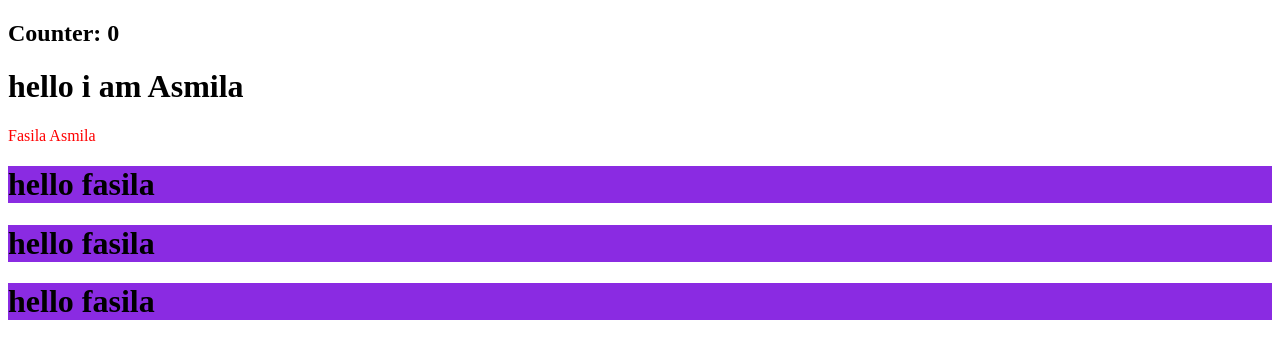
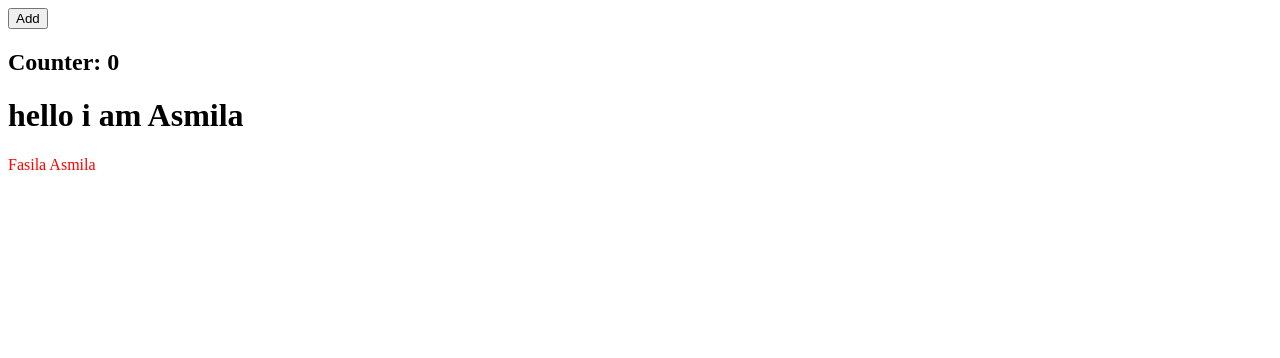
Before and after one commit to FasilaAsmila/FasilaRepo, a React (Create React App) app in the folder sample/: page / in a window 1280 px wide. Shown: the top 358 px of the page. Built offline with nearby package versions, Linux system fonts and the light colour scheme.

Commit message:
userstate

```diff
--- a/sample/src/App.js
+++ b/sample/src/App.js
@@ -1,24 +1,33 @@
 import './App.css'
 import Header from './components/Header';
+import {useState} from 'react'
 
 function App() {
+
+  const [counter, setCount]=useState(0)
   const data = 'Asmila'
 
-  let count = 0;
+  // let counter = 0;
+  const addCount =()=>{
+    setCount(counter+1)
+    console.log(counter);
+  }
   return (
     <div>
-
-<h2>Counter: {count}</h2>
+  <button onClick={addCount}>Add</button>
+<h2>Counter: {counter}</h2>
 
 <Header data={data}/>
 
 
+
+
     <p style={{color:'red'}}>Fasila {data} </p>
 
-    <Hello   />
+    {/* <Hello   />
     <Hello/>
     <Hello/>
-
+     */}
 
     </div>
 
```
